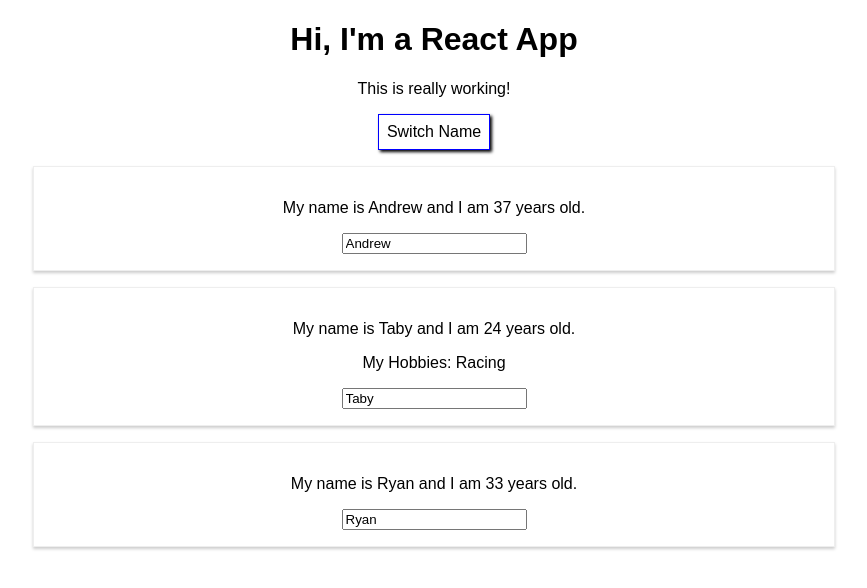
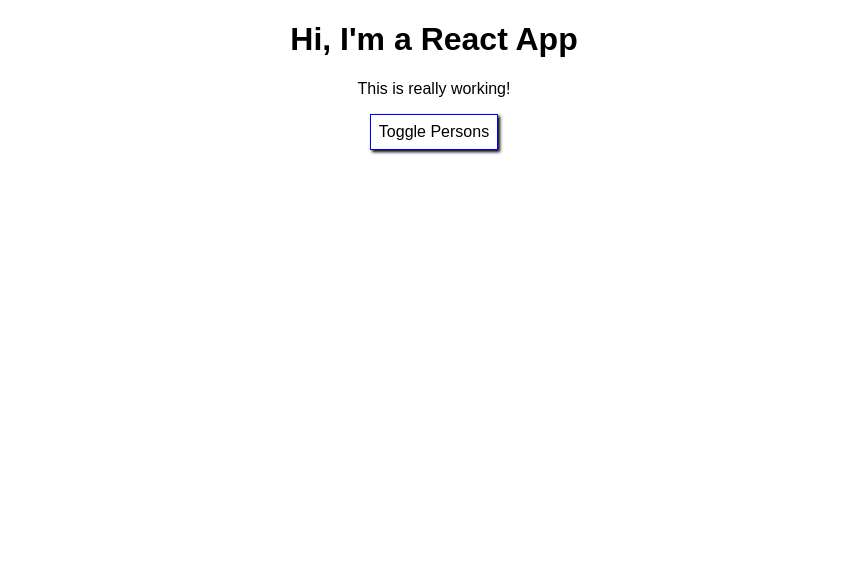
Before and after one commit to andrewrey/react-complete-guide, a React (Create React App) app: page / in a window 1280 px wide. Shown: the top 588 px of the page, without its empty margins (206-1073 px from the left). Built offline with nearby package versions, Linux system fonts and the light colour scheme.

Commit message:
practice using conditionals to render jsx

```diff
--- a/src/App.js
+++ b/src/App.js
@@ -9,6 +9,7 @@ class App extends Component {
       { name: "Taby", age: 24 },
       { name: "Ryan", age: 33 },
     ],
+    showPersons: false,
   };
   switchNameHandler = (newName) => {
     // DON'T DO THIS: this.state.persons[0].name = "Mike";
@@ -31,6 +32,14 @@ class App extends Component {
     });
   };
 
+  togglePersonsHandler = () => {
+    this.setState((prevState) => {
+      return {
+        showPersons: !prevState.showPersons,
+      };
+    });
+  };
+
   render() {
     const style = {
       backgroundColor: "white",
@@ -44,14 +53,18 @@ class App extends Component {
       <div className="App">
         <h1>Hi, I'm a React App</h1>
         <p>This is really working!</p>
-        <button style={style} onClick={this.switchNameHandler.bind(this, "Test1")}>
-          Switch Name
+        <button style={style} onClick={this.togglePersonsHandler}>
+          Toggle Persons
         </button>
-        <Person name={this.state.persons[0].name} age={this.state.persons[0].age} />
-        <Person name={this.state.persons[1].name} age={this.state.persons[1].age} click={this.switchNameHandler.bind(this, "Tommy Boy")} changed={this.nameChangeHandler}>
-          My Hobbies: Racing
-        </Person>
-        <Person name={this.state.persons[2].name} age={this.state.persons[2].age} />
+        {this.state.showPersons ? (
+          <div>
+            <Person name={this.state.persons[0].name} age={this.state.persons[0].age} />
+            <Person name={this.state.persons[1].name} age={this.state.persons[1].age} click={this.switchNameHandler.bind(this, "Tommy Boy")} changed={this.nameChangeHandler}>
+              My Hobbies: Racing
+            </Person>
+            <Person name={this.state.persons[2].name} age={this.state.persons[2].age} />
+          </div>
+        ) : null}
       </div>
     );
   }
```
